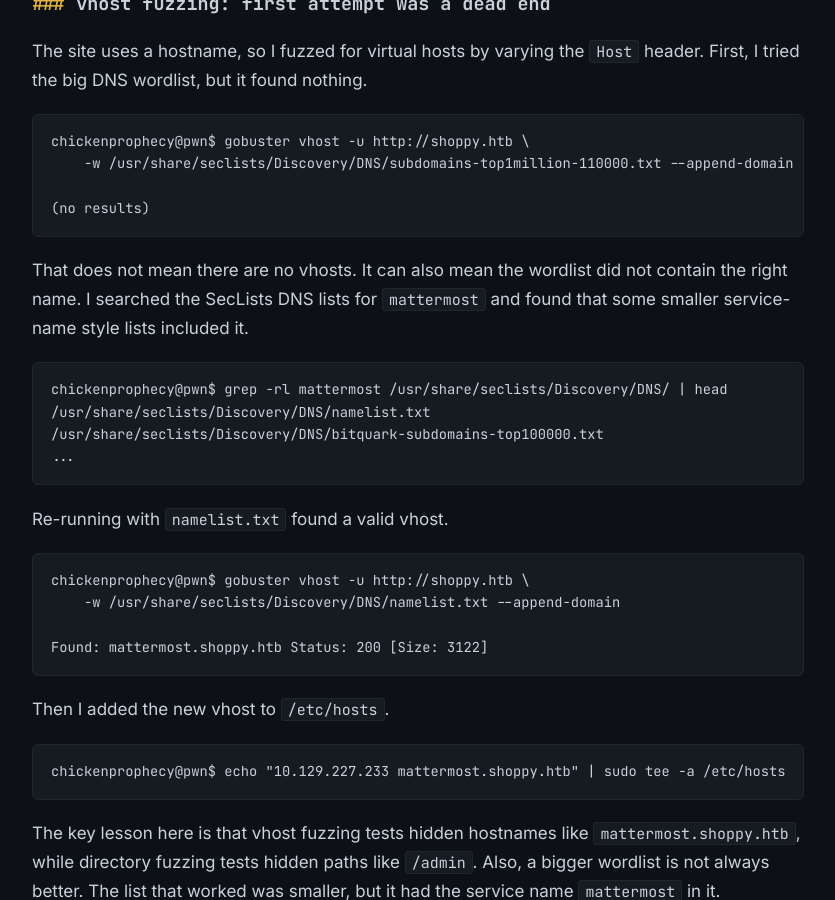
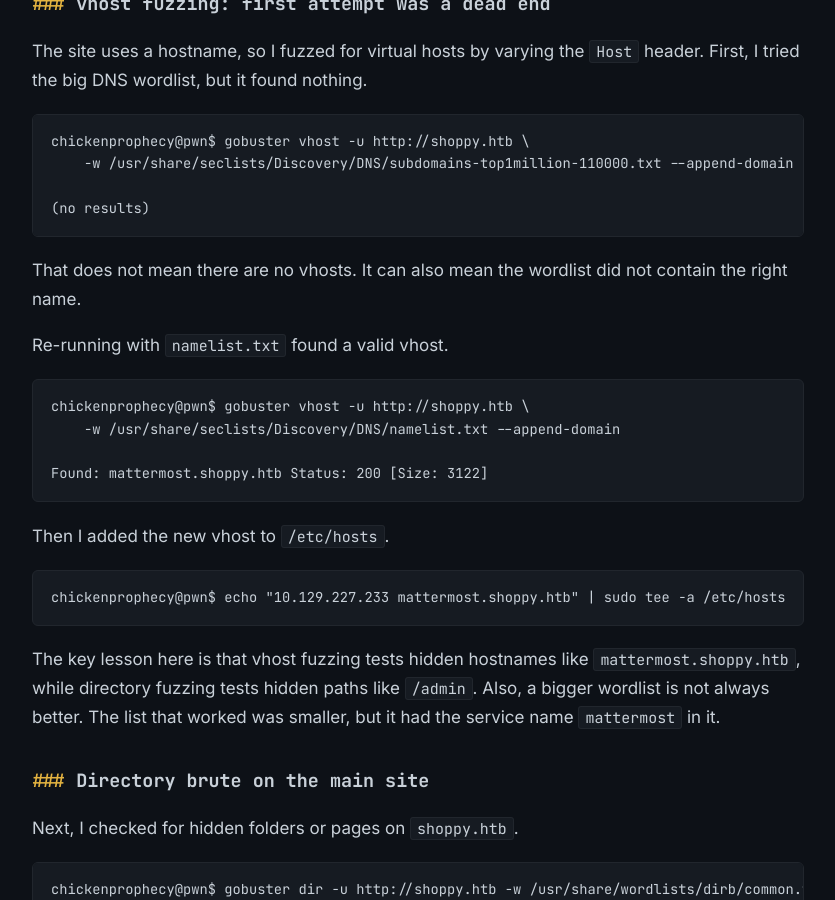
Before and after one commit to avrastefania/blog, a Jekyll site: the page built from _posts/2026-06-30-htb-shoppy.md, in a window 1280 px wide and 900 px high, scrolled down 2030 px. Shown: the whole window, without its empty margins (222-1057 px from the left). Built offline with Jekyll 4.4.1, drawn with Linux system fonts in a browser that asks for light colours.

Commit message:
Update 2026-06-30-htb-shoppy.md

````diff
--- a/_posts/2026-06-30-htb-shoppy.md
+++ b/_posts/2026-06-30-htb-shoppy.md
@@ -46,14 +46,7 @@ chickenprophecy@pwn$ gobuster vhost -u http://shoppy.htb \
 (no results)
 ```
 
-That does not mean there are no vhosts. It can also mean the wordlist did not contain the right name. I searched the SecLists DNS lists for `mattermost` and found that some smaller service-name style lists included it.
-
-```bash
-chickenprophecy@pwn$ grep -rl mattermost /usr/share/seclists/Discovery/DNS/ | head
-/usr/share/seclists/Discovery/DNS/namelist.txt
-/usr/share/seclists/Discovery/DNS/bitquark-subdomains-top100000.txt
-...
-```
+That does not mean there are no vhosts. It can also mean the wordlist did not contain the right name.
 
 Re-running with `namelist.txt` found a valid vhost.
 
````
